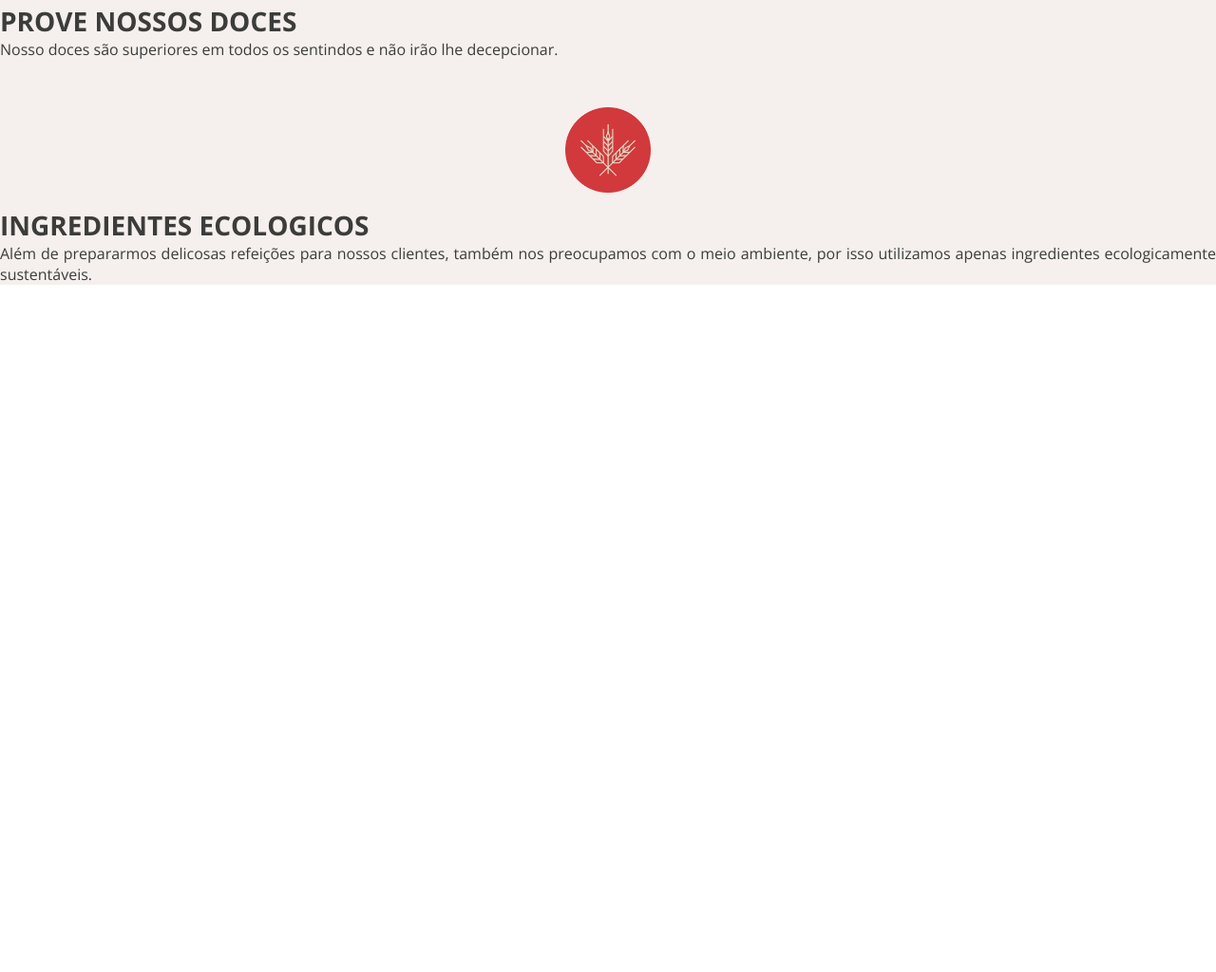
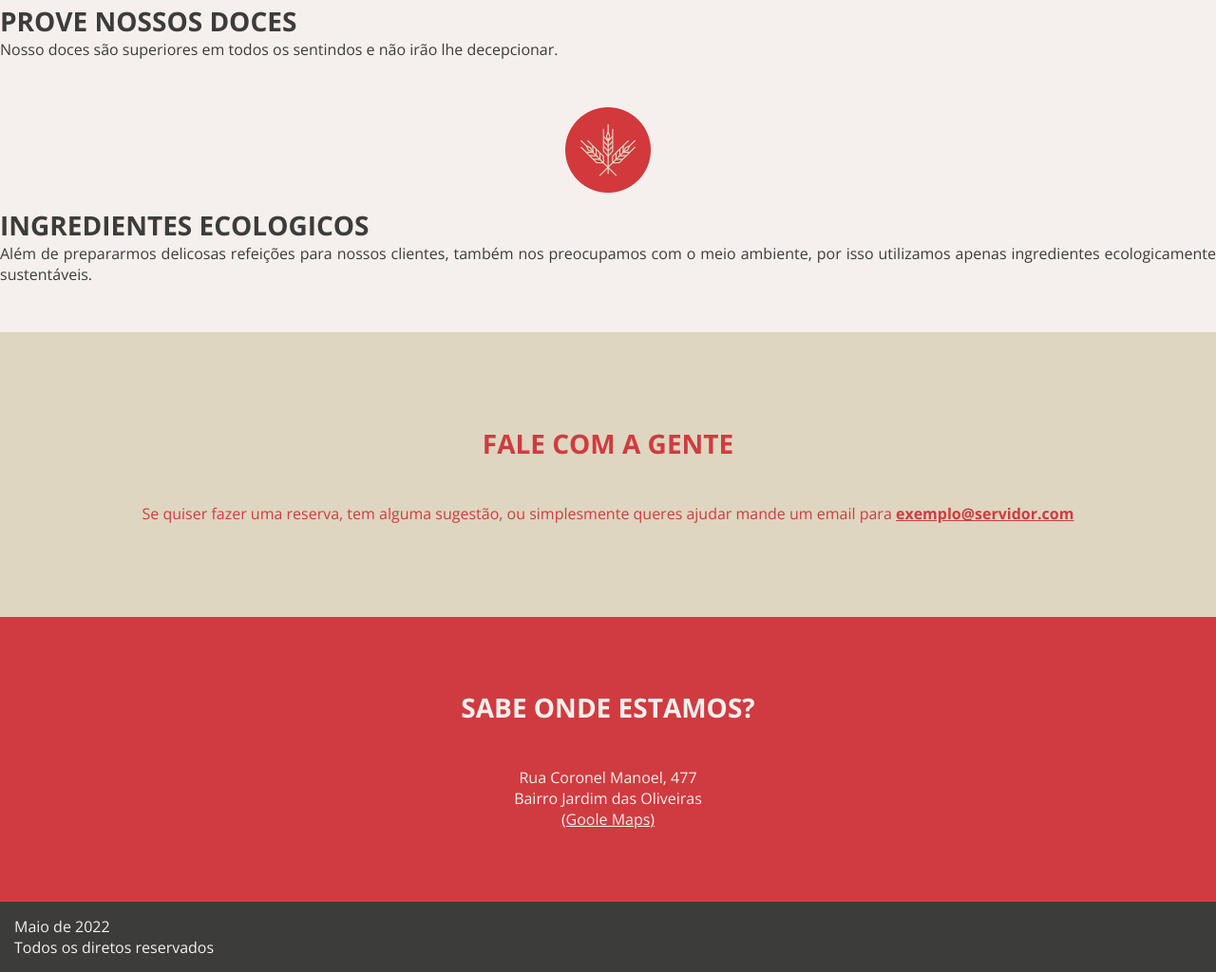
Before and after one commit to Henrique-BL/CoffeeShop-Site, a plain HTML site: page index.html in a window 1280 px wide. Shown: the part 2132-3156 px from the top of the page at 95% size. Before the commit the page ends 2432 px from the top, so only its background shows below. Drawn offline with nearby package versions, Linux system fonts and the light colour scheme.

Commit message:
Criação Sessão Rodapé

```diff
--- a/index.html
+++ b/index.html
@@ -148,6 +148,29 @@
 
     <footer id="Rodape">
 
+        <div class="Bloco2 Flex2">
+            <h2>FALE COM A GENTE</h2> <br> <br>
+            <p> Se quiser fazer uma reserva, tem alguma sugestão, ou simplesmente queres ajudar
+                mande um email para <strong><a href="mailto:exemplo@servidor.com">exemplo@servidor.com</a></strong>
+            </p>
+        </div>
+
+        <div class="Bloco1 Flex2">
+            <h2>SABE ONDE ESTAMOS?</h2> <br> <br>
+            <p> Rua Coronel Manoel, 477<br>
+                Bairro Jardim das Oliveiras <br>
+                <span><a href="">(Goole Maps)</a></span>
+            </p>
+
+        </div>
+        <div class="Bloco3 Flex2">
+            <p> Maio de 2022 <br>
+                Todos os diretos reservados
+            </p>
+        </div>
+
+
+
     </footer>
 
 </body>
--- a/style.css
+++ b/style.css
@@ -55,6 +55,20 @@ p{
 hr{
     width: 150px;
     margin: 0 auto;
+}
+
+.Bloco1{
+    background-color: #d03b40;
+    color: #f5f0ed ;
+}
+.Bloco2{
+    background-color:#ded6c0;
+    color: #d03b40;
+
+}
+.Bloco3{
+    background-color: #3c3c3b;
+    color: #f5f0ed;
 }
 
 
@@ -125,16 +139,6 @@ nav ul li a{
     height: 600px;
 }
 
-.Bloco1{
-    background-color: #d03b40;
-    color: #f5f0ed ;
-}
-.Bloco2{
-    background-color:#ded6c0;
-    color: #d03b40;
-
-}
-
 .Bloco1, .Bloco2{
     height: 300px;
     padding: 0px 10%;
@@ -168,8 +172,10 @@ nav ul li a{
 #Detalhes{
     background-color: #f5f0ed;
     color: #3c3c3b;
+    padding-bottom: 50px;
 
 }
+
 .TextoSobre h2{
     text-align:justify;
 }
@@ -183,3 +189,16 @@ nav ul li a{
     width: 90px;
     height: 90px;
 }
+/* Rodapé */
+.Bloco2  a{
+    text-decoration: underline;
+    color: #d03b40;
+}
+.Bloco1  a{
+    text-decoration: underline;
+    color:#f5f0ed;
+}
+.Bloco3{
+    padding: 15px;
+    text-align: justify;
+}
```
